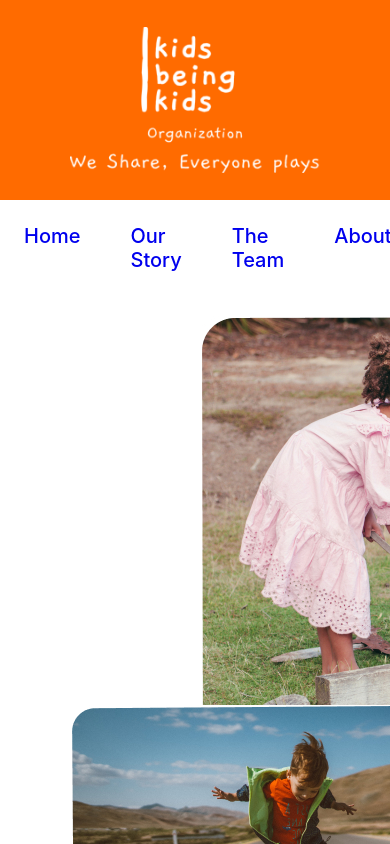
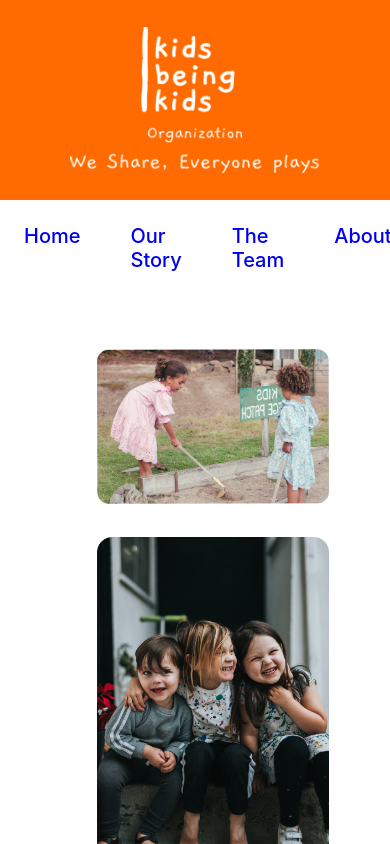
Before and after one commit to RadmehrM/KBK-React, a React (Create React App) app in the folder kbk-react/: page /gallery in a window 390 px wide. Shown: the top 844 px of the page. Built offline with nearby package versions, Linux system fonts and the light colour scheme.

Commit message:
Added gallery responsiveness

```diff
--- a/kbk-react/src/styles/GalleryPage.css
+++ b/kbk-react/src/styles/GalleryPage.css
@@ -58,3 +58,20 @@
     margin-top: 10%;
     margin-left: 10%;
   }
+
+  @media screen and (max-width: 1584px) {
+    .photo-collage {
+      display: flex;
+      flex-direction: column;
+      justify-content: center;
+      align-items: center;
+    }
+    .photo-1,.photo-2,.photo-3,.photo-4,.photo-5,.photo-6,.photo-7{
+      margin-left: 5%;
+      margin-top: 10%;
+      height: 70%;
+      width: 70%;
+    }
+
+
+  }
```
